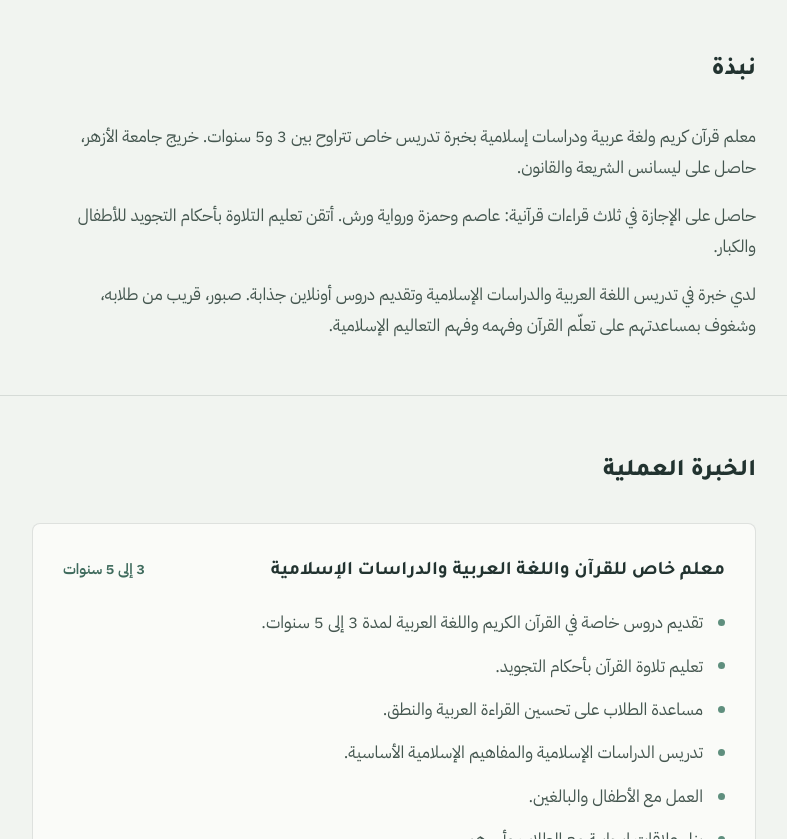
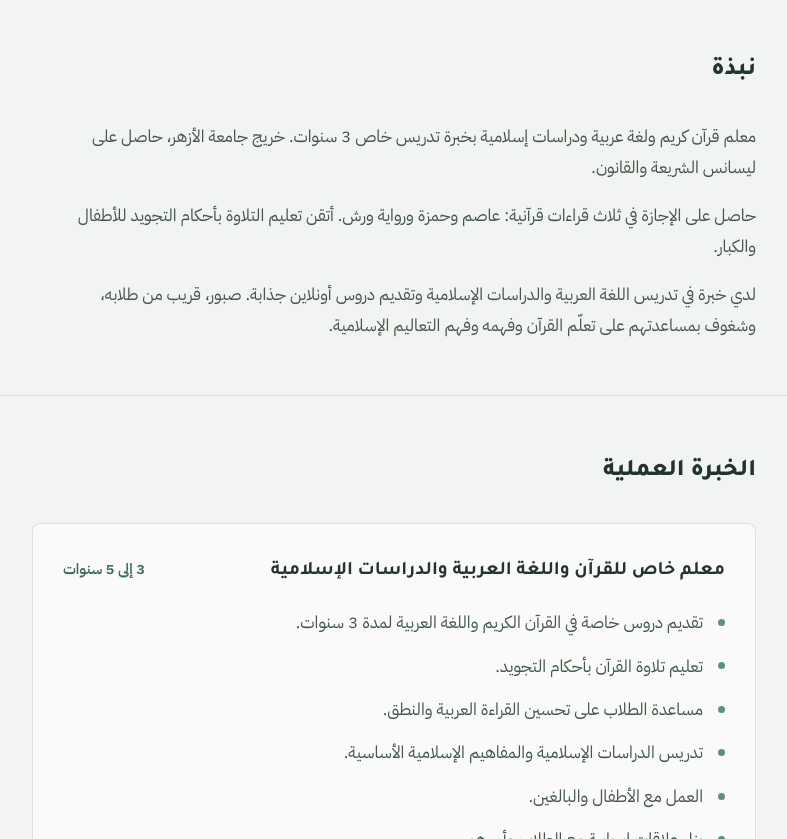
Before and after one commit to HAMZA-SLEEM/hamza-sleem-sCV.github.io, a plain HTML site: page index.html in a window 1280 px wide. Shown: the part 660-1499 px from the top of the page, without its empty margins (246-1033 px from the left). Drawn offline with Linux system fonts and the light colour scheme.

Commit message:
Update index.html
تعديل

```diff
--- a/index.html
+++ b/index.html
@@ -262,7 +262,7 @@
   <section class="about" id="about">
     <div class="wrap">
       <div class="section-head"><h2 data-i18n="about_h">نبذة</h2></div>
-      <p data-i18n="about_p1">معلم قرآن كريم ولغة عربية ودراسات إسلامية بخبرة تدريس خاص تتراوح بين 3 و5 سنوات. خريج جامعة الأزهر، حاصل على ليسانس الشريعة والقانون.</p>
+      <p data-i18n="about_p1">معلم قرآن كريم ولغة عربية ودراسات إسلامية بخبرة تدريس خاص 3 سنوات. خريج جامعة الأزهر، حاصل على ليسانس الشريعة والقانون.</p>
       <p data-i18n="about_p2">حاصل على الإجازة في ثلاث قراءات قرآنية: عاصم وحمزة ورواية ورش. أتقن تعليم التلاوة بأحكام التجويد للأطفال والكبار.</p>
       <p data-i18n="about_p3">لدي خبرة في تدريس اللغة العربية والدراسات الإسلامية وتقديم دروس أونلاين جذابة. صبور، قريب من طلابه، وشغوف بمساعدتهم على تعلّم القرآن وفهمه وفهم التعاليم الإسلامية.</p>
     </div>
@@ -277,7 +277,7 @@
           <div class="exp-meta" data-i18n="exp_meta">3 إلى 5 سنوات</div>
         </div>
         <ul class="dots">
-          <li data-i18n="exp_1">تقديم دروس خاصة في القرآن الكريم واللغة العربية لمدة 3 إلى 5 سنوات.</li>
+          <li data-i18n="exp_1">تقديم دروس خاصة في القرآن الكريم واللغة العربية لمدة 3 سنوات.</li>
           <li data-i18n="exp_2">تعليم تلاوة القرآن بأحكام التجويد.</li>
           <li data-i18n="exp_3">مساعدة الطلاب على تحسين القراءة العربية والنطق.</li>
           <li data-i18n="exp_4">تدريس الدراسات الإسلامية والمفاهيم الإسلامية الأساسية.</li>
@@ -386,7 +386,7 @@
       about_p2:"حاصل على الإجازة في ثلاث قراءات قرآنية: عاصم وحمزة ورواية ورش. أتقن تعليم التلاوة بأحكام التجويد للأطفال والكبار.",
       about_p3:"لدي خبرة في تدريس اللغة العربية والدراسات الإسلامية وتقديم دروس أونلاين جذابة. صبور، قريب من طلابه، وشغوف بمساعدتهم على تعلّم القرآن وفهمه وفهم التعاليم الإسلامية.",
       exp_h:"الخبرة العملية", exp_title:"معلم خاص للقرآن واللغة العربية والدراسات الإسلامية", exp_meta:"3 إلى 5 سنوات",
-      exp_1:"تقديم دروس خاصة في القرآن الكريم واللغة العربية لمدة 3 إلى 5 سنوات.",
+      exp_1:"تقديم دروس خاصة في القرآن الكريم واللغة العربية لمدة 3 سنوات.",
       exp_2:"تعليم تلاوة القرآن بأحكام التجويد.",
       exp_3:"مساعدة الطلاب على تحسين القراءة العربية والنطق.",
       exp_4:"تدريس الدراسات الإسلامية والمفاهيم الإسلامية الأساسية.",
```
